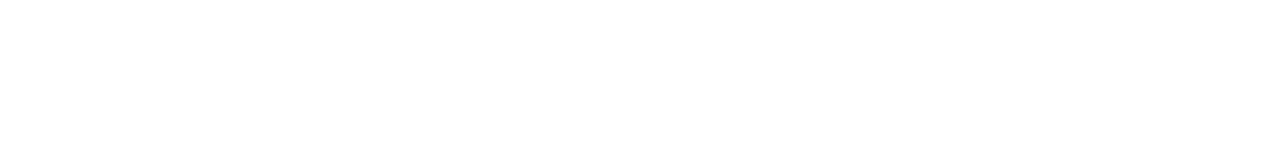
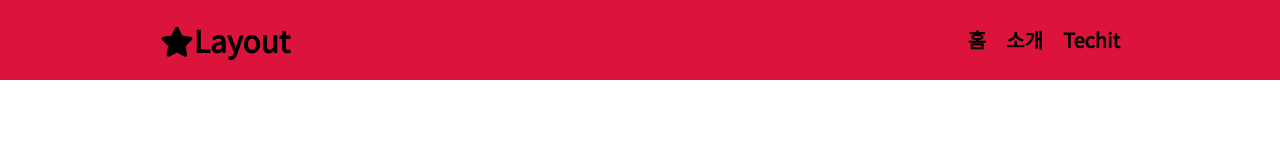
Before and after one commit to DAASHeo/LIKELIONUNIV_2023, a plain HTML site: page layout_tutorial/index.html in a window 1280 px wide. Drawn offline with Linux system fonts and the light colour scheme.

Commit message:
2023.02.04

```diff
--- a/layout_tutorial/index.html
+++ b/layout_tutorial/index.html
@@ -7,13 +7,29 @@
     <meta name="viewport" content="width=device-width, initial-scale=1.0">
 
     <title>레이아웃</title>
-
+    <link rel="stylesheet" href="https://use.fontawesome.com/releases/v6.2.1/css/all.css" integrity="sha384-DyZ88mC6Up2uqS4h/KRgHuoeGwBcD4Ng9SiP4dIRy0EXTlnuz47vAwmeGwVChigm" crossorigin="anonymous"/>
     <link rel="stylesheet" href="./tutorial.css">
     <link rel="stylesheet" href="https://use.fontawesome.com/releases/v5.15.4/css/all.css" integrity="sha384-DyZ88mC6Up2uqS4h/KRgHuoeGwBcD4Ng9SiP4dIRy0EXTlnuz47vAwmeGwVChigm" crossorigin="anonymous"/>
+    <link rel="preconnect" href="https://fonts.googleapis.com">
+    <link rel="preconnect" href="https://fonts.gstatic.com" crossorigin>
+    <link href="https://fonts.googleapis.com/css2?family=Noto+Sans+KR&display=swap" rel="stylesheet">
 </head>
 
 <body>
 
+    <nav>
+        <div class="container">
+            <h1 class="nav-logo"><a href="./index.html"><i class="fa-solid fa-star"></i>Layout</h1>
+            <div class="nav-menu">
+                <ul class="nav-btn">
+                    <li><a href="index.html">홈</a></li>
+                    <li><a href="#">소개</a></li>
+                    <li><a href="https://techit.education/">Techit</a></li>
+                </ul>
+            </div>
+        </div>
+    </nav>
+
 </body>
 
 </html>
--- a/layout_tutorial/tutorial.css
+++ b/layout_tutorial/tutorial.css
@@ -0,0 +1,53 @@
+*{
+    box-sizing: border-box;
+}
+
+body{
+    margin: 0;
+    padding: 0;
+    font-family: 'Noto Sans KR', sans-serif;
+}
+
+a:link, a:visited{
+    text-decoration: none;
+    color: black;
+}
+
+.container{
+    width : 960px;
+    margin: 0 auto;
+}
+
+nav{
+    height: 80px;
+    background-color: crimson;
+    line-height: 80px;
+}
+
+nav::after{
+    content: "";
+    display: block;
+    clear: both;
+}
+
+.nav-logo{
+    font-size: 30px;
+    float: left;
+    margin: 0px;
+}
+
+.nav-menu{
+    float: right;
+}
+
+.nav-btn{
+    list-style-type: none;
+    margin: 0px;
+}
+
+ul.nav-btn > li{
+    float: left;
+    margin-left: 20px;
+    font-size: 20px;
+    font-weight: bold;
+}
```
